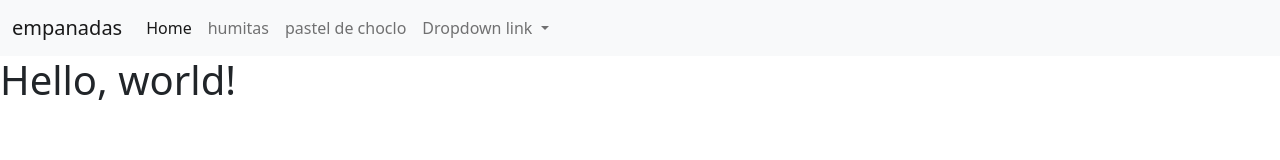
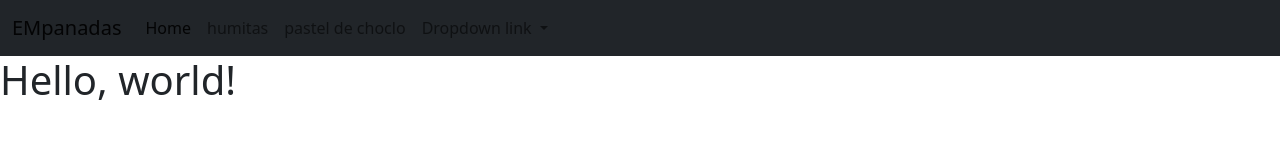
Before and after one commit to Nicomuga/Second_site, a plain HTML site: page index.html in a window 1280 px wide. Drawn offline with nearby package versions, Linux system fonts and the light colour scheme.

```diff
--- a/index.html
+++ b/index.html
@@ -3,13 +3,13 @@
   <head>
     <meta charset="utf-8">
     <meta name="viewport" content="width=device-width, initial-scale=1">
-    <title>Mi sitio de Empanadas</title>
+    <title>Mi sitio de Empanadas Muga</title>
     <link href="https://cdn.jsdelivr.net/npm/bootstrap@5.2.0/dist/css/bootstrap.min.css" rel="stylesheet" integrity="sha384-gH2yIJqKdNHPEq0n4Mqa/HGKIhSkIHeL5AyhkYV8i59U5AR6csBvApHHNl/vI1Bx" crossorigin="anonymous">
   </head>
   <body>
-    <nav class="navbar navbar-expand-lg bg-light">
+    <nav class="navbar navbar-expand-lg bg-dark">
         <div class="container-fluid">
-          <a class="navbar-brand" href="#">empanadas</a>
+          <a class="navbar-brand" href="#">EMpanadas</a>
           <button class="navbar-toggler" type="button" data-bs-toggle="collapse" data-bs-target="#navbarNavDropdown" aria-controls="navbarNavDropdown" aria-expanded="false" aria-label="Toggle navigation">
             <span class="navbar-toggler-icon"></span>
           </button>
```
